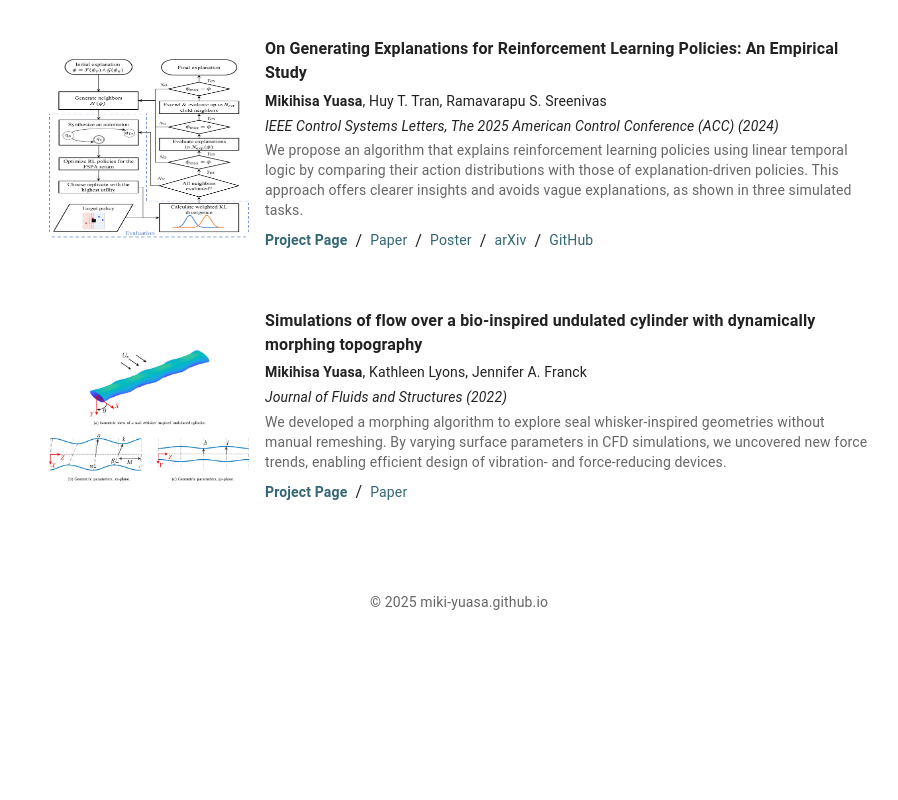
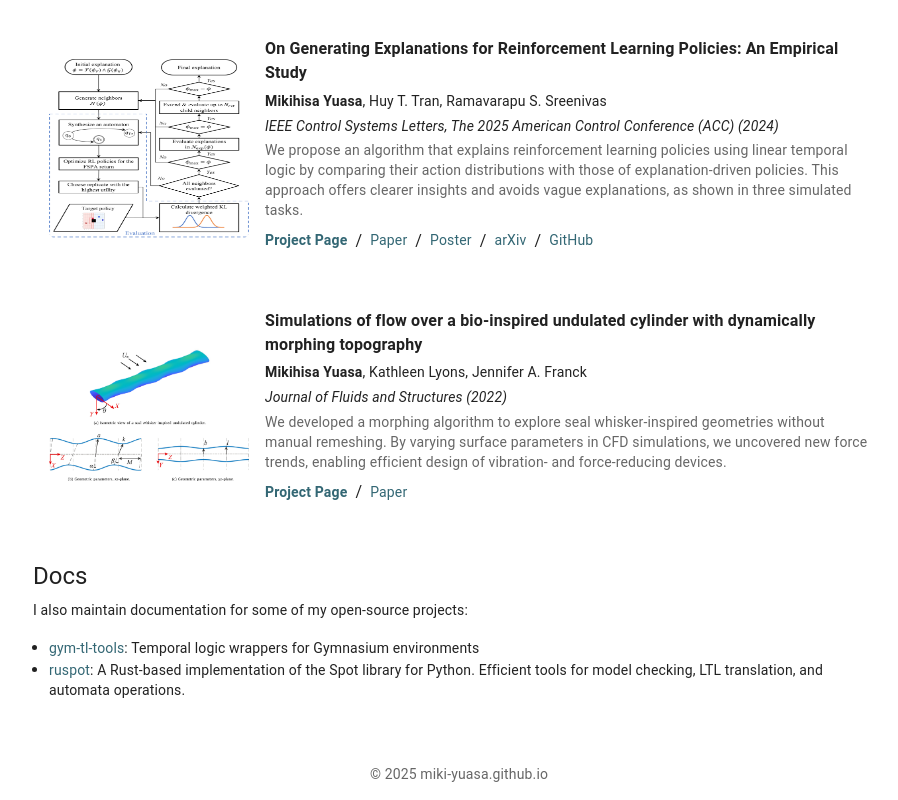
Before and after one commit to miki-yuasa/miki-yuasa.github.io, a Next.js app: page / in a window 1280 px wide. Shown: the part 964-1764 px from the top of the page, without its empty margins (181-1079 px from the left). Before the commit the page ends 1592 px from the top, so only its background shows below. Built offline with nearby package versions, Linux system fonts and the light colour scheme; what @mui/material-nextjs would draw is missing.

Commit message:
feat: add docs section

```diff
--- a/src/app/page.tsx
+++ b/src/app/page.tsx
@@ -180,6 +180,37 @@ export default function Home() {
         </Typography>
         <ProjectCards projects={projectCardsData} />
       </Box>
+      <Typography id="docs" variant="h5" gutterBottom sx={{ mt: 4 }}>
+        Docs
+      </Typography>
+      <Box>
+        <Typography variant="body2" gutterBottom>
+          I also maintain documentation for some of my open-source projects:
+        </Typography>
+        <Box component="ul" sx={{ pl: 2, mb: 2 }}>
+          <li>
+            <Typography variant="body2">
+              <Link
+                href="https://miki-yuasa.github.io/gym-tl-tools/"
+                {...linkStyle}
+              >
+                gym-tl-tools
+              </Link>
+              : Temporal logic wrappers for Gymnasium environments
+            </Typography>
+          </li>
+          <li>
+            <Typography variant="body2">
+              <Link href="https://miki-yuasa.github.io/ruspot/" {...linkStyle}>
+                ruspot
+              </Link>
+              : A Rust-based implementation of the Spot library for Python.
+              Efficient tools for model checking, LTL translation, and automata
+              operations.
+            </Typography>
+          </li>
+        </Box>
+      </Box>
     </>
   );
 }
--- a/src/components/Header.tsx
+++ b/src/components/Header.tsx
@@ -18,6 +18,7 @@ export type PageProps = {
 const pages: PageProps[] = [
   { name: "Home", url: "/" },
   { name: "Research", url: "/#research" },
+  { name: "Docs", url: "/#docs" },
 ];
 
 export const Header: React.FC = () => {
```
